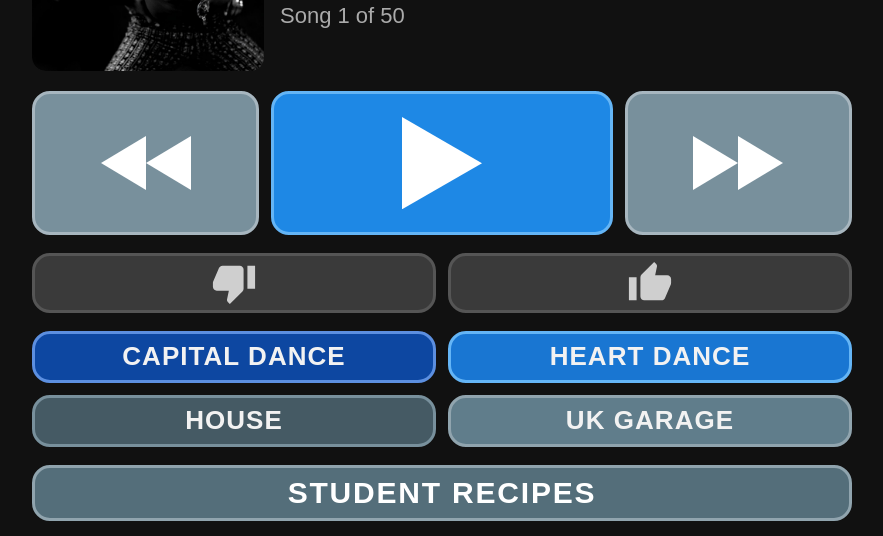
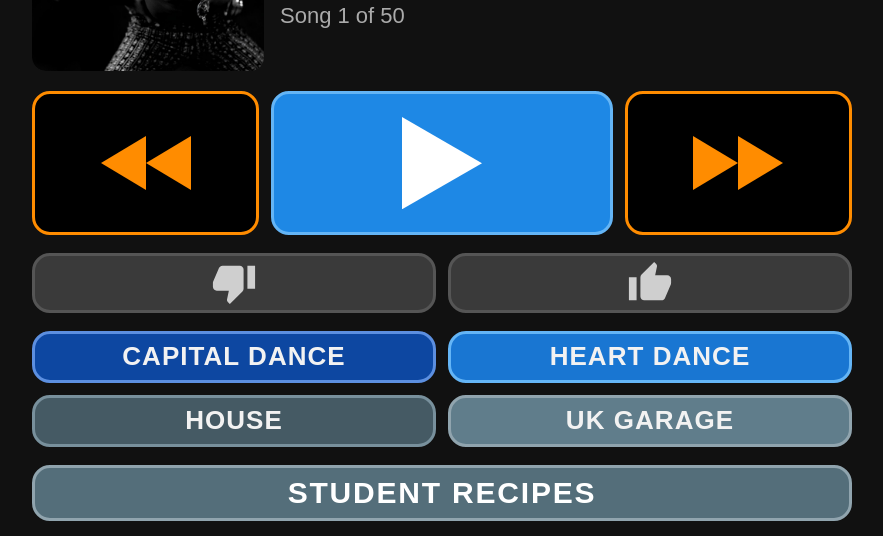
Before and after one commit to aherndavid/dance, a plain HTML site: page index.html in a window 1280 px wide. Shown: the part 177-713 px from the top of the page, without its empty margins (198-1081 px from the left). Drawn offline with Linux system fonts and the light colour scheme.

Commit message:
Black skip buttons with orange outline and icons (v1.4)
Co-Authored-By: Claude Opus 5.5 <noreply@anthropic.com>

```diff
--- a/index.html
+++ b/index.html
@@ -2,7 +2,7 @@
 <html lang="en">
 <head>
 <meta charset="UTF-8">
-<meta name="version" content="1.3">
+<meta name="version" content="1.4">
 <meta name="viewport" content="width=device-width, initial-scale=1.0, viewport-fit=cover">
 <meta name="apple-mobile-web-app-capable" content="yes">
 <meta name="mobile-web-app-capable" content="yes">
@@ -106,7 +106,7 @@
   .controls { display: grid; grid-template-columns: 1fr 1.5fr 1fr; gap: 12px; margin-bottom: 18px; }
   .controls button { height: min(clamp(110px, 28vw, 150px), 18vh); }
   .controls svg { width: 58%; max-width: 90px; height: auto; }
-  #btn-prev, #btn-next { background: #78909c; color: #fff; border-color: #a7b6bf; }
+  #btn-prev, #btn-next { background: #000; color: #ff8c00; border-color: #ff8c00; }
   #btn-play { background: #1e88e5; color: #fff; border-color: #64b5f6; }
   #btn-play svg { width: 46%; max-width: 80px; }
   #btn-play.playing { background: #1565c0; border-color: #90caf9; animation: play-flash 1.2s ease-in-out infinite; }
```
